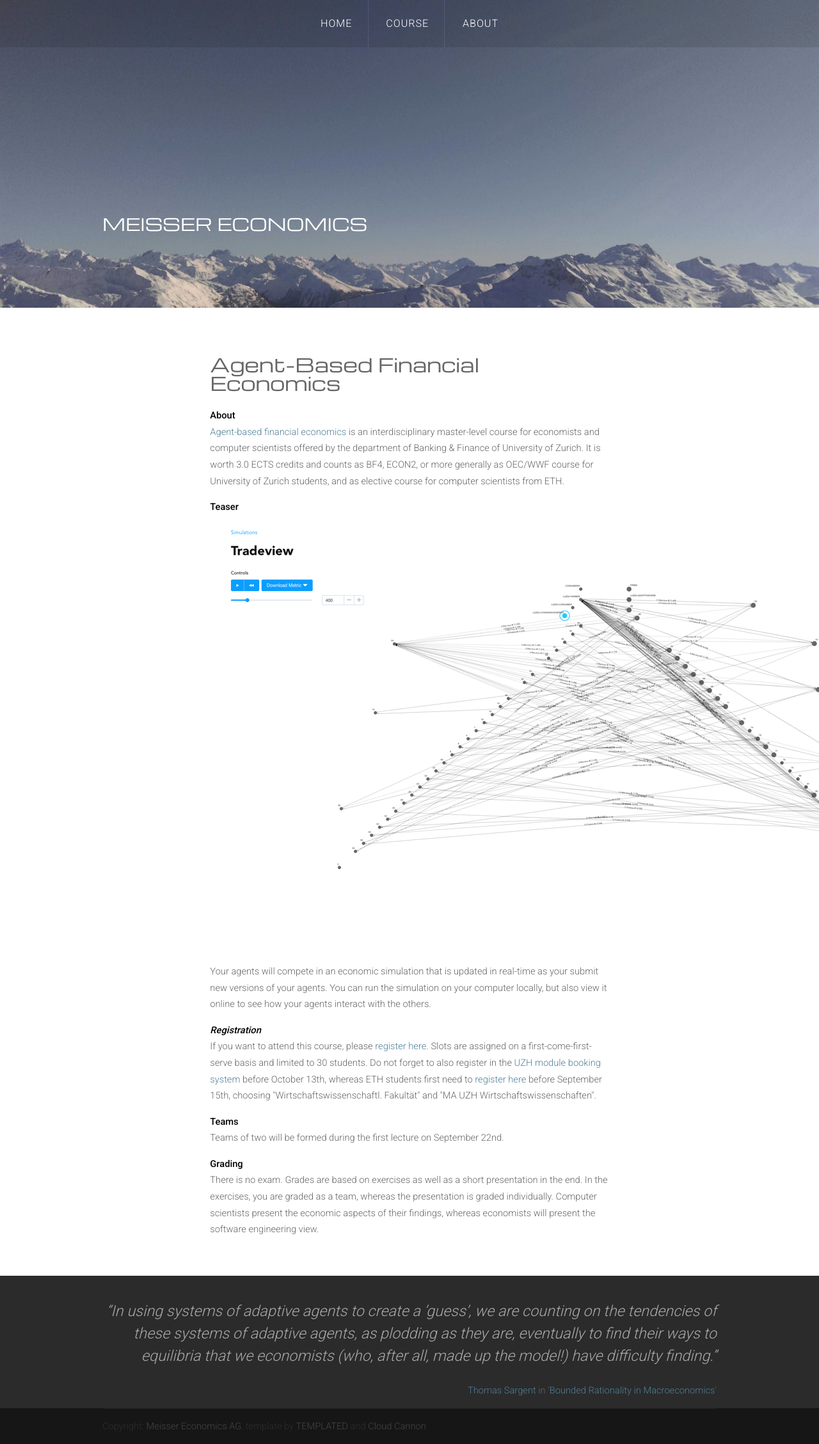
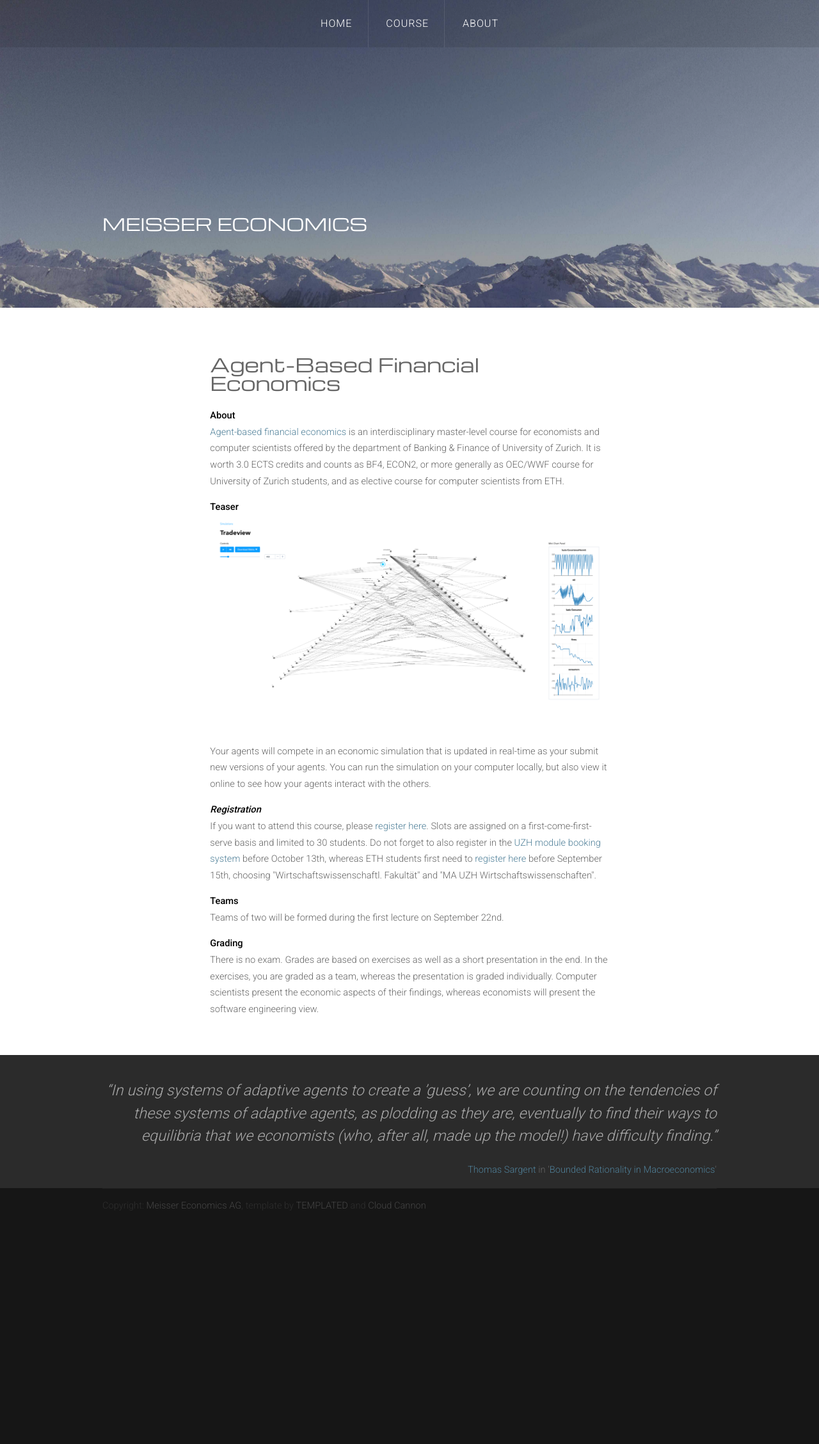
Before and after one commit to meisserecon/www, a Jekyll site: the page built from course.md, in a window 1280 px wide. Shown: the whole page at 64% size. Built offline with Jekyll 4.4.1, drawn with Linux system fonts in a browser that asks for light colours; nearby versions of some CDN libraries; after the commit the page ends 1913 px from its top, so only the background shows below that.

Commit message:
Update course.md

```diff
--- a/course.md
+++ b/course.md
@@ -10,7 +10,7 @@ permalink: /course/
 
 <b>Teaser</b>
 
-<p><img src="/assets/images/tradeview.png" alt="" class="image left"> Your agents will compete in an economic simulation that is updated in real-time as your submit new versions of your agents. You can run the simulation on your computer locally, but also view it online to see how your agents interact with the others.</p>
+<p><img src="/assets/images/tradeview.png" alt="" class="image full"> Your agents will compete in an economic simulation that is updated in real-time as your submit new versions of your agents. You can run the simulation on your computer locally, but also view it online to see how your agents interact with the others.</p>
 
 <em><b>Registration</b></em>
 
```
